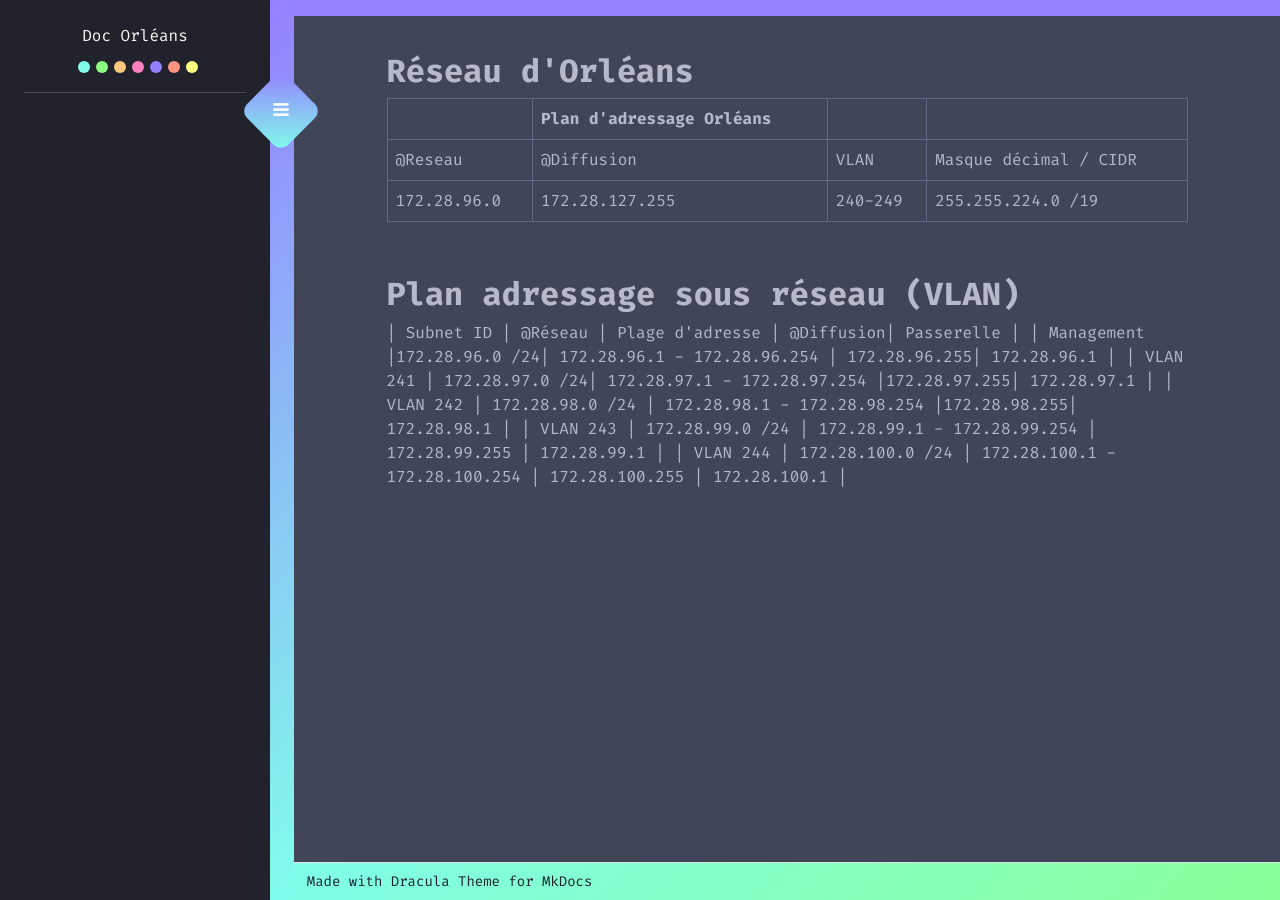
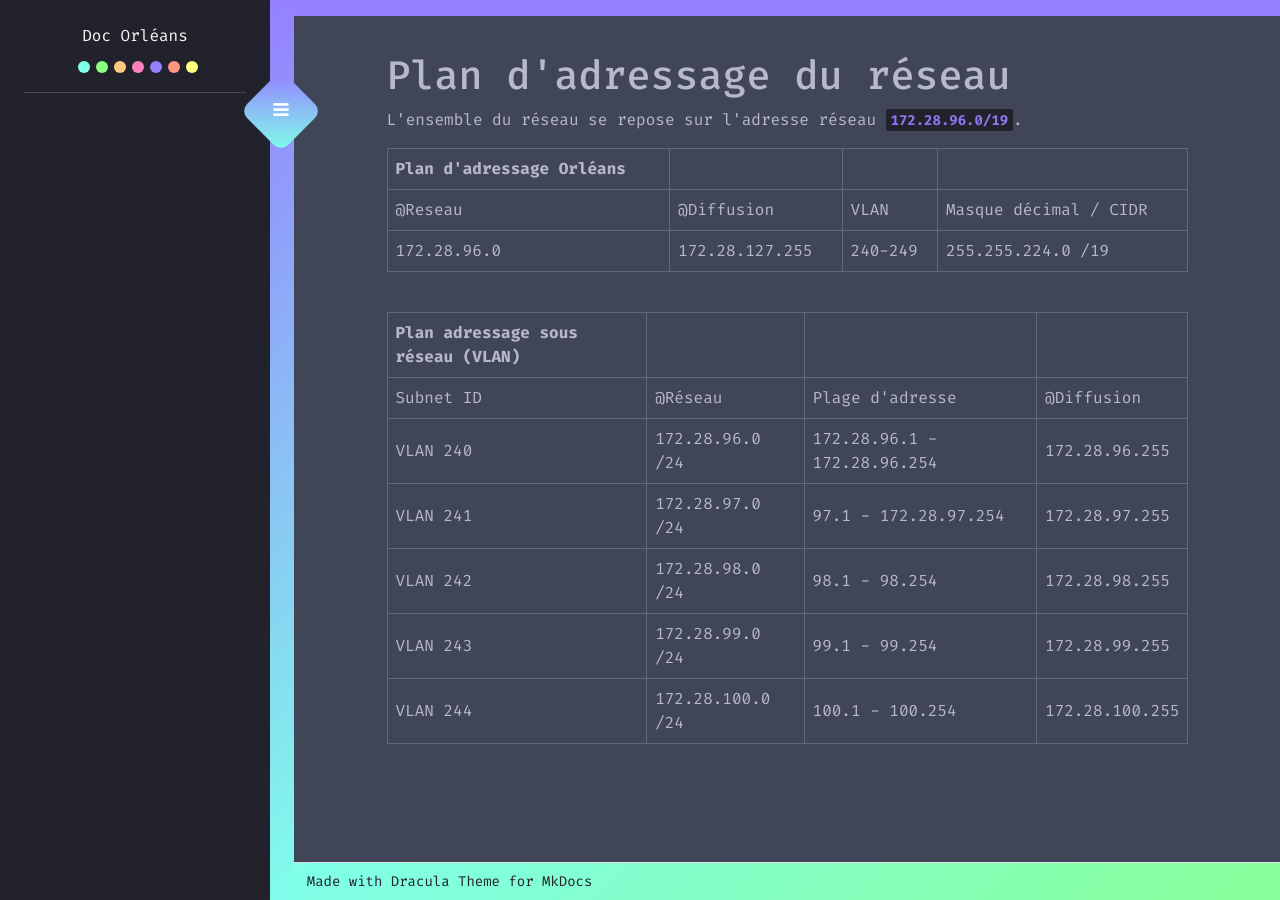
Before and after one commit to eRaETatsuya/OrleansSIO.github.io, an MkDocs documentation site: the page built from docs/index.md, in a window 1280 px wide. Built offline with MkDocs 1.6.1 and Material for MkDocs 9.7.7, drawn with Linux system fonts in a browser that asks for light colours.

Commit message:
Update index.md

```diff
--- a/docs/index.md
+++ b/docs/index.md
@@ -1,17 +1,19 @@
-## **Réseau d'Orléans**
+# Plan d'adressage du réseau
 
-|  | Plan d'adressage Orléans | | |
+>L'ensemble du réseau se repose sur l'adresse réseau **`172.28.96.0/19`**.
+
+|  Plan d'adressage Orléans | | | |
 | ---------------------------------- | ------------- |||
 | @Reseau | @Diffusion | VLAN| Masque décimal  / CIDR |
 |  172.28.96.0  |  172.28.127.255   | 240-249| 255.255.224.0 /19 |
 
 </br>
 
-## **Plan adressage sous réseau (VLAN)**
-
-| Subnet ID | @Réseau | Plage d'adresse | @Diffusion| Passerelle |
-| Management |172.28.96.0 /24| 172.28.96.1 - 172.28.96.254 | 172.28.96.255| 172.28.96.1 |
-|  VLAN 241 | 172.28.97.0 /24| 172.28.97.1 - 172.28.97.254 |172.28.97.255| 172.28.97.1 |
-|  VLAN 242 |   172.28.98.0 /24 | 172.28.98.1 - 172.28.98.254 |172.28.98.255| 172.28.98.1 |
-|  VLAN 243 |  172.28.99.0 /24 | 172.28.99.1 - 172.28.99.254 | 172.28.99.255 | 172.28.99.1 |
-|  VLAN 244 | 172.28.100.0 /24 | 172.28.100.1 - 172.28.100.254 | 172.28.100.255 | 172.28.100.1 |
+|  Plan adressage sous réseau (VLAN)| | ||
+| ---------------------------------- | | | |
+| Subnet ID | @Réseau | Plage d'adresse | @Diffusion|
+| VLAN 240 |172.28.96.0 /24| 172.28.96.1 - 172.28.96.254 | 172.28.96.255|
+|  VLAN 241 | 172.28.97.0 /24| 97.1 - 172.28.97.254 |172.28.97.255|
+|  VLAN 242 |   172.28.98.0 /24 | 98.1 - 98.254 |172.28.98.255|
+|  VLAN 243 |  172.28.99.0 /24 | 99.1 - 99.254 | 172.28.99.255 |
+|  VLAN 244 | 172.28.100.0 /24 | 100.1 - 100.254 | 172.28.100.255 |
```
